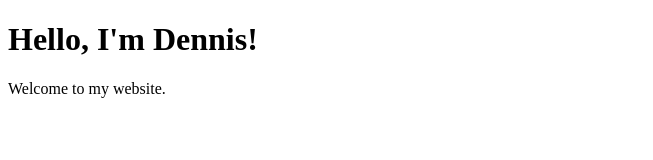
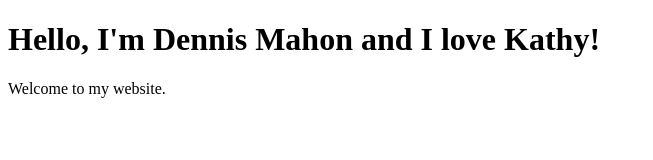
Before and after one commit to dennismahon/Caper, a plain HTML site: page index.html in a window 1280 px wide. Shown: the whole page, without its empty margins (0-653 px from the left). Drawn offline with Linux system fonts and the light colour scheme.

Commit message:
Add files via upload

```diff
--- a/index.html
+++ b/index.html
@@ -4,7 +4,7 @@
     <title>My Website</title>
   </head>
   <body>
-    <h1>Hello, I'm Dennis!</h1>
+    <h1>Hello, I'm Dennis Mahon and I love Kathy!</h1>
     <p>Welcome to my website.</p>
   </body>
 </html>
```
